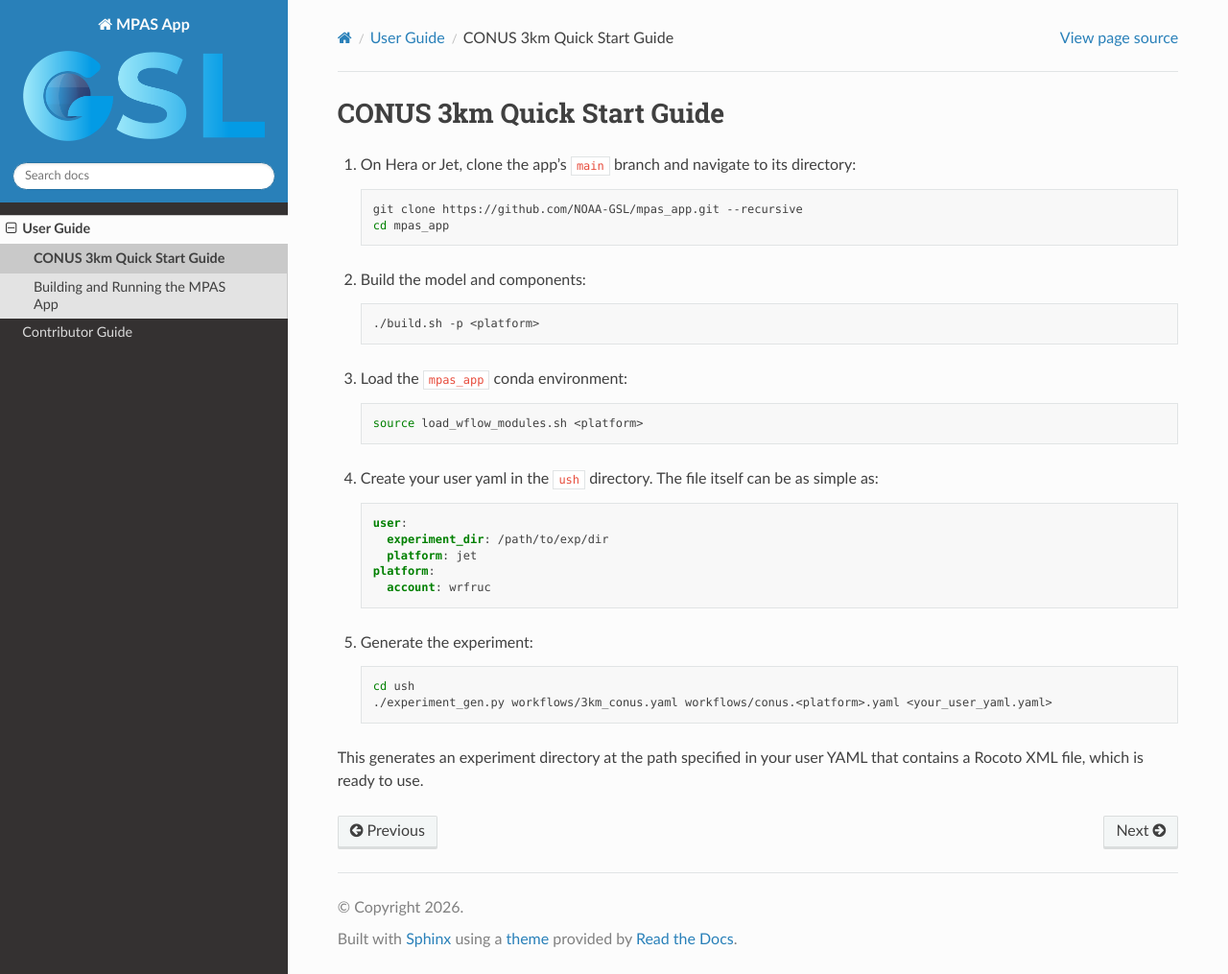
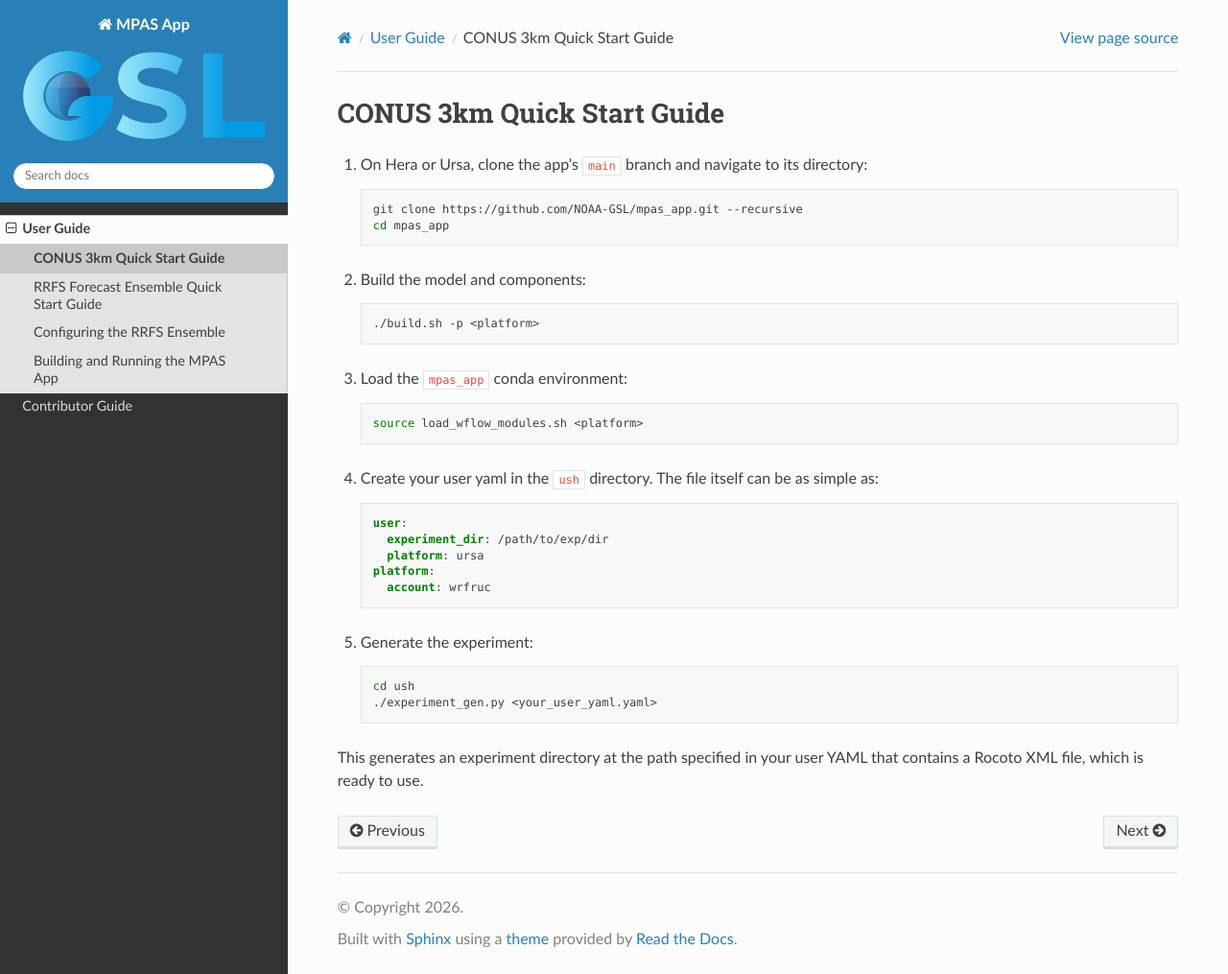
Before and after one commit to NOAA-GSL/mpas_app, a Sphinx documentation site: the page built from docs/sections/user_guide/conus_3km_quick_start.rst, in a window 1280 px wide and 1015 px high. Shown: the whole window at 96% size. Built offline with Sphinx 7.4.7 and the Read the Docs theme 3.1.0, drawn with Linux system fonts in a browser that asks for light colours.

Commit message:
Adding documentation for running the RRFS forecast ensemble. (#103)
Adding docs that include how to build, configure, and run the ensemble branch.

```diff
--- a/docs/sections/user_guide/quick_start.rst
+++ b/docs/sections/user_guide/conus_3km_quick_start.rst
@@ -1,7 +1,7 @@
 CONUS 3km Quick Start Guide
 ---------------------------
 
-1. On Hera or Jet, clone the app's ``main`` branch and navigate to its directory:
+1. On Hera or Ursa, clone the app's ``main`` branch and navigate to its directory:
 
    .. code-block:: bash
 
@@ -26,7 +26,7 @@ CONUS 3km Quick Start Guide
 
       user:
         experiment_dir: /path/to/exp/dir
-        platform: jet
+        platform: ursa
       platform:
         account: wrfruc
 
@@ -35,6 +35,6 @@ CONUS 3km Quick Start Guide
    .. code-block:: bash
 
       cd ush
-      ./experiment_gen.py workflows/3km_conus.yaml workflows/conus.<platform>.yaml <your_user_yaml.yaml>
+      ./experiment_gen.py <your_user_yaml.yaml>
 
 This generates an experiment directory at the path specified in your user YAML that contains a Rocoto XML file, which is ready to use.
--- a/docs/sections/user_guide/index.rst
+++ b/docs/sections/user_guide/index.rst
@@ -7,5 +7,6 @@ Welcome to the MPAS App *User Guide*.
 .. toctree::
    :maxdepth: 2
 
-   quick_start
+   conus_3km_quick_start
+   running_rrfs_ensemble
    build_run
```
Also changed, not shown: docs/sections/user_guide/running_rrfs_ensemble.rst (added, +100 -0 lines).
